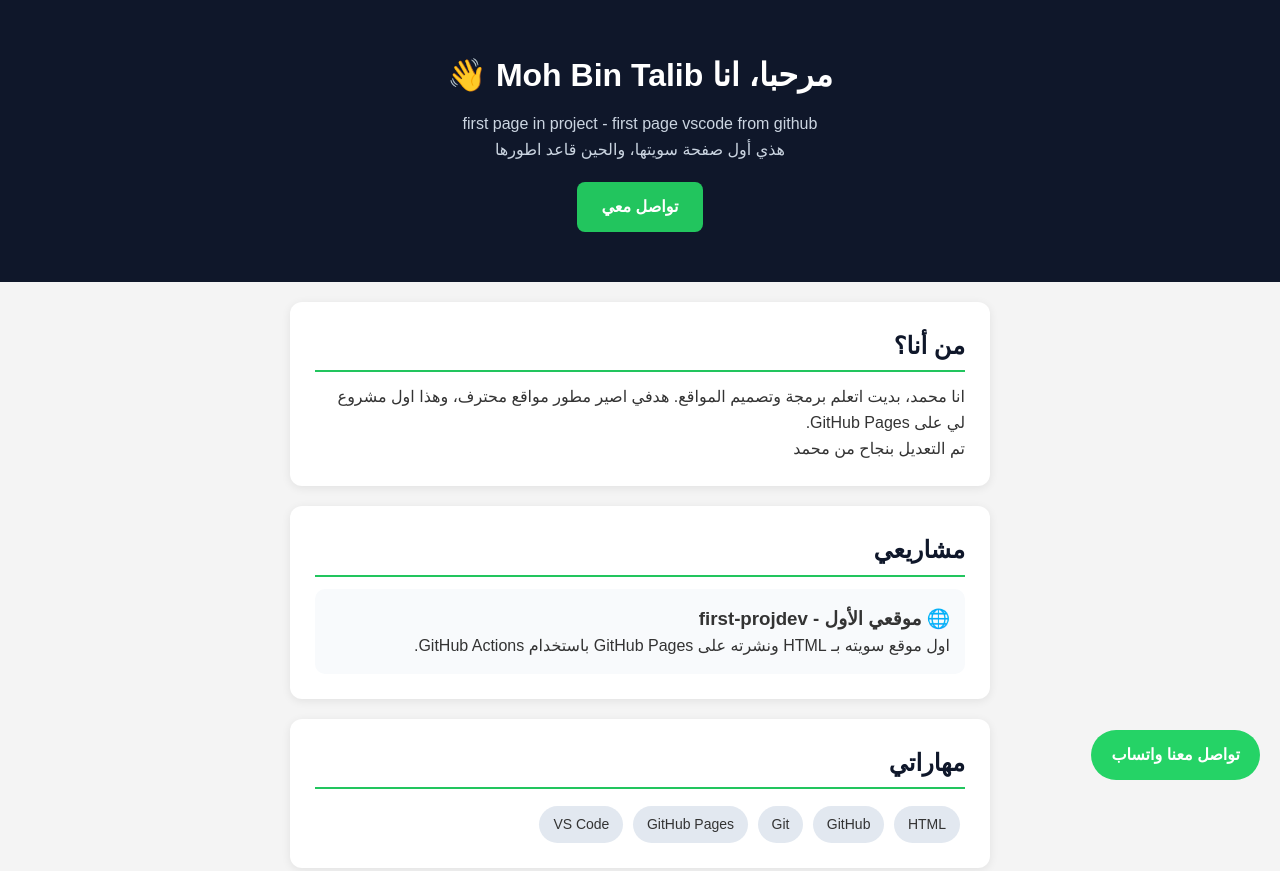
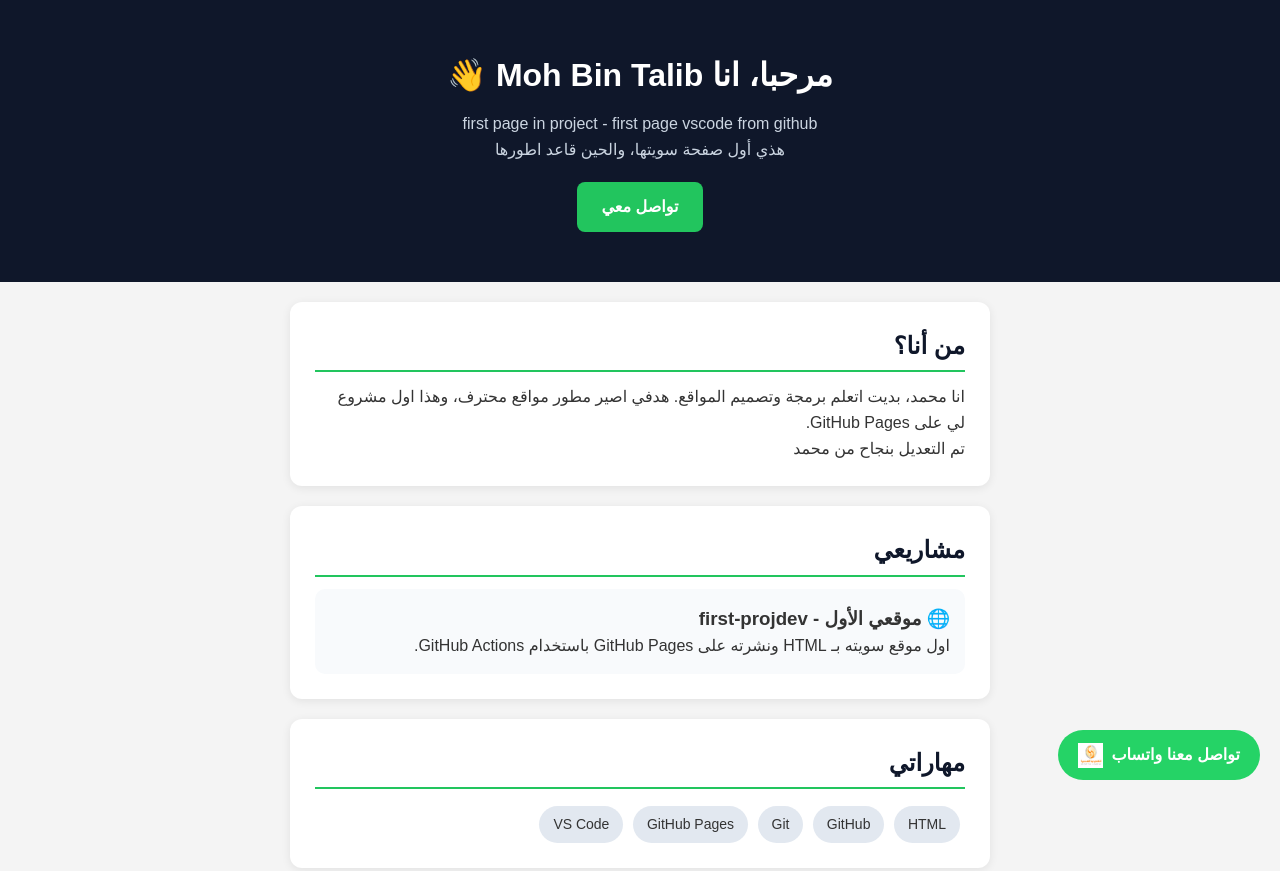
Before and after one commit to mohd22-hub/first-projdev, a plain HTML site: page index.html in a window 1280 px wide. Shown: the top 871 px of the page. Drawn offline with Linux system fonts and the light colour scheme.

Commit message:
add image

```diff
--- a/index.html
+++ b/index.html
@@ -67,6 +67,7 @@
 </footer>
 <!-- زر واتساب -->
 <a href="https://api.whatsapp.com/send?phone=966532602871&text=مرحبا، أرغب بالاستفسار" target="_blank" class="whatsapp-btn">تواصل معنا واتساب
+<img src="wallpaper.jpg" alt="صورتي" width="300"
 </a>
 
 <style>
```
